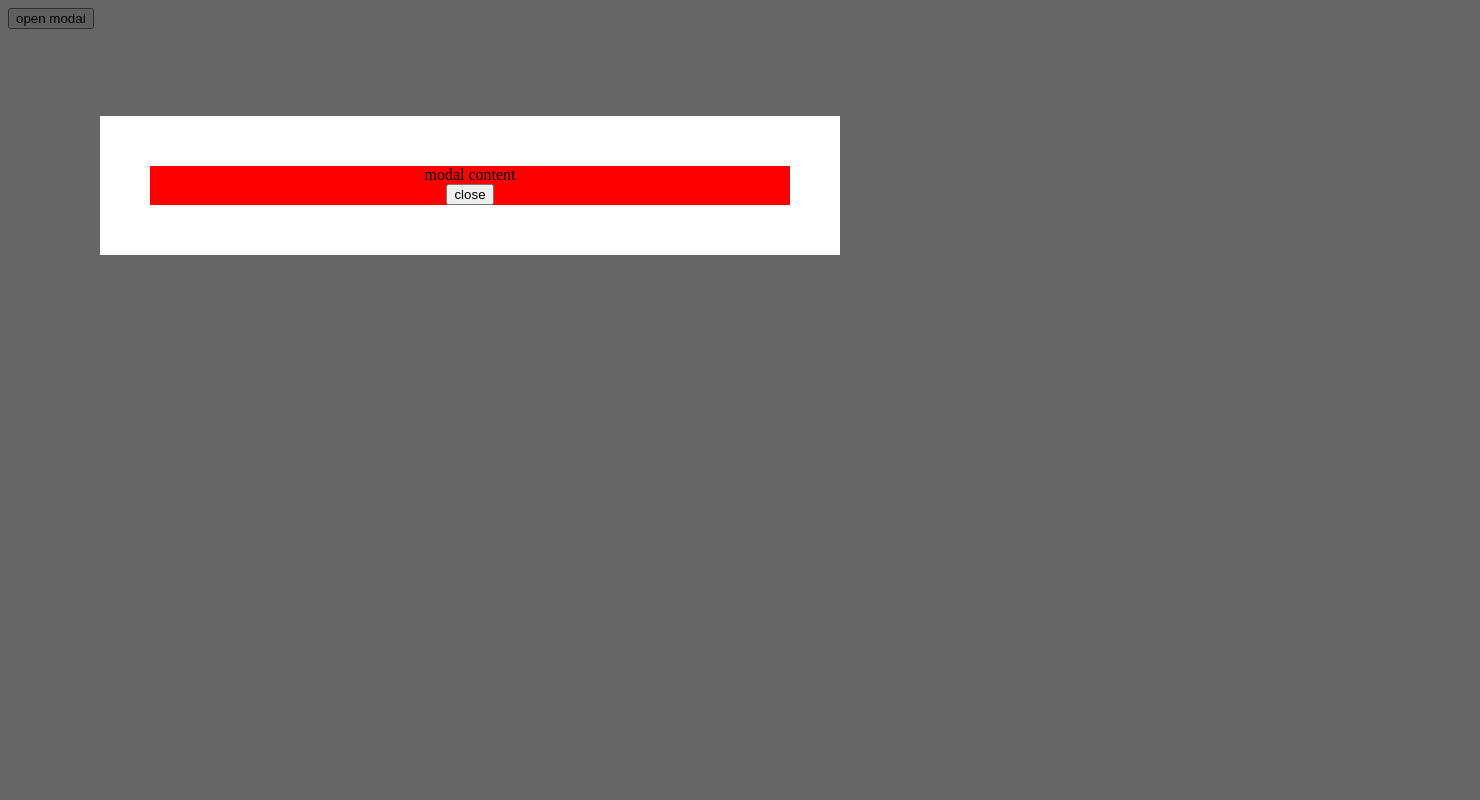
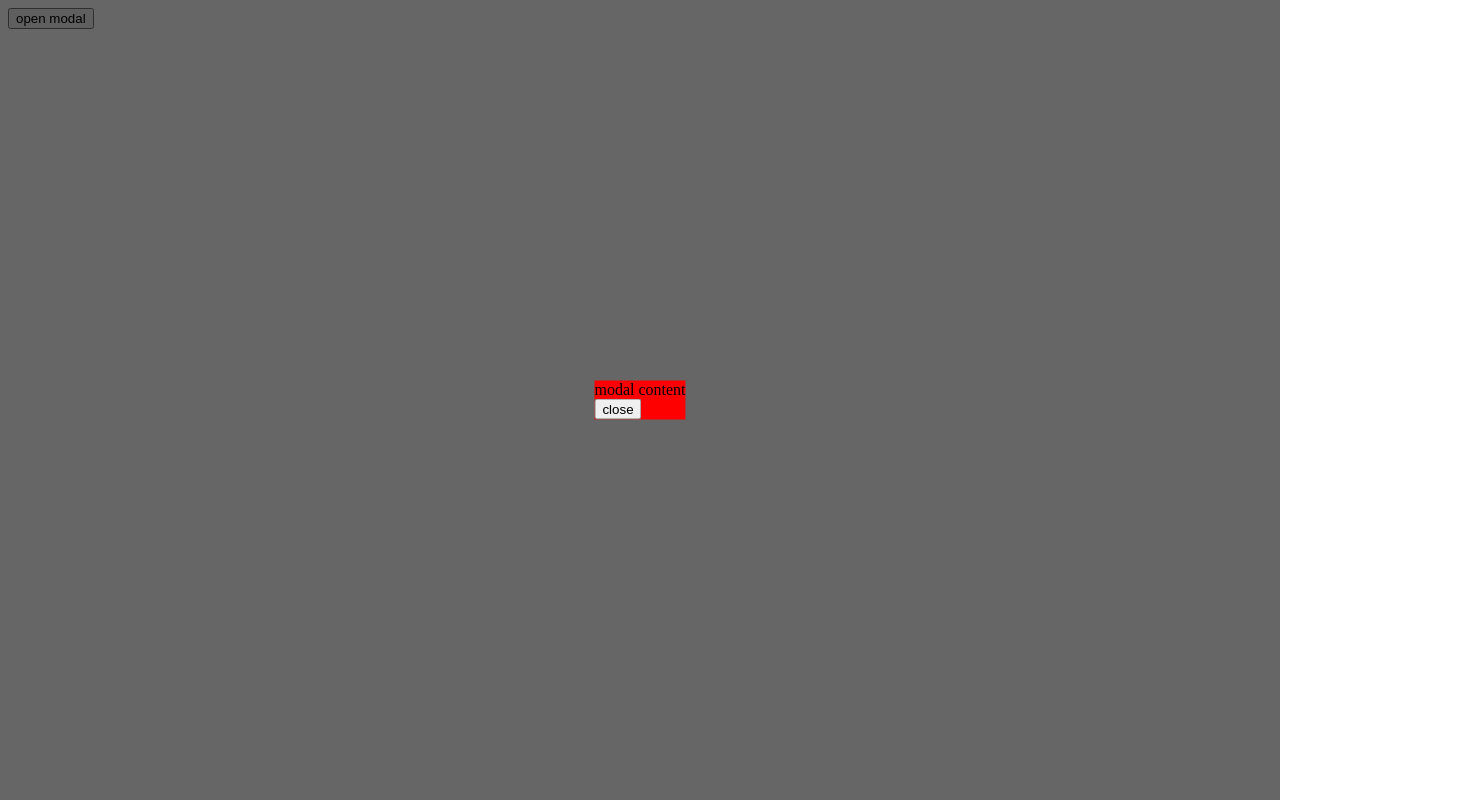
Before and after one commit to dudiharush/react-modal, a React (Create React App) app: page / in a window 1280 px wide. Both pictures are taken after a click on the button "open modal". Shown: the top 800 px of the page, 1480 px wide, since content can reach past the window. Built offline with nearby package versions, Linux system fonts and the light colour scheme.

Commit message:
fix modal style

```diff
--- a/src/ReactModal/Modal.tsx
+++ b/src/ReactModal/Modal.tsx
@@ -32,21 +32,21 @@ export const Modal = ({ open, handleClose, children }: ModalProps) => {
             left: 0,
             height: '100%',
             width: '100%',
-            padding: '100px',
             backgroundColor: 'rgba(0,0,0,0.6)',
           }}
         >
-          <p
+          <div
             onClick={(e) => e.stopPropagation()}
             style={{
-              width: '50%',
-              background: 'white',
-              padding: '50px',
-              textAlign: 'center',
+              position: 'absolute',
+              float: 'left',
+              left: '50%',
+              top: '50%',
+              transform: 'translate(-50%, -50%)',
             }}
           >
             {children}
-          </p>
+          </div>
         </div>,
         el,
       )
```
